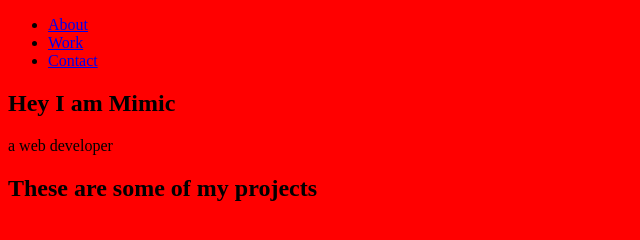
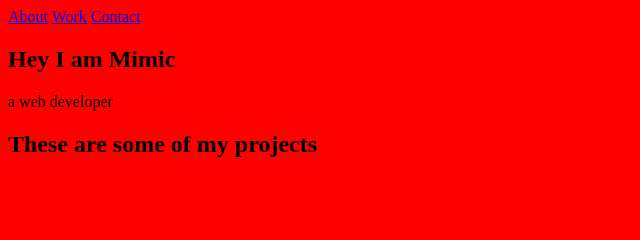
Before and after one commit to MarkoKermi/Marko-Monsur-project, a plain HTML site: page index.html in a window 1280 px wide. Shown: the whole page, without its empty margins (0-640 px from the left). Drawn offline with Linux system fonts and the light colour scheme.

Commit message:
making changes

```diff
--- a/css/style.css
+++ b/css/style.css
@@ -1,11 +1,8 @@
 .navbar {
-
   position: fixed;
   display: flex;
   justify-content: space-between;
 }
-
-
 
 @media (min-width: 1200px) {
   body {
--- a/index.html
+++ b/index.html
@@ -9,11 +9,9 @@
   <body>
     <script src="https://cdn.freecodecamp.org/testable-projects-fcc/v1/bundle.js"></script>
     <nav id="navbar">
-      <ul>
-        <li><a href="#about">About</a></li>
-        <li><a href="#projects">Work</a></li>
-        <li><a href="#contact">Contact</a></li>
-      </ul>
+      <a href="#about">About</a>
+      <a href="#projects">Work</a>
+      <a href="#contact">Contact</a>
     </nav>
     <section id="welcome-section">
       <h1>Hey I am Mimic</h1>
```
Lines whose indentation alone changed are shown as unchanged.
